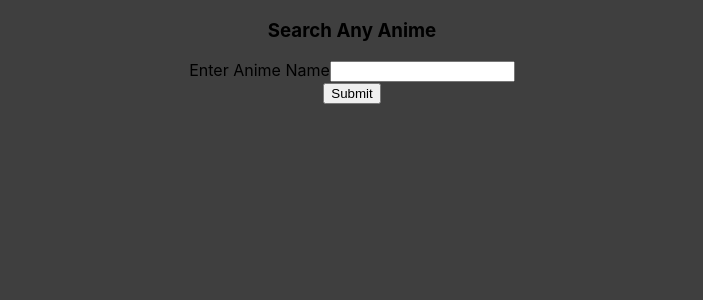
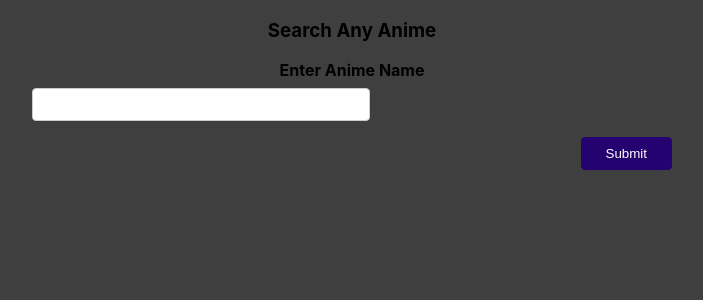
Before and after one commit to aryanda1/anim-link-gen, a React (Create React App) app: page / in a window 1280 px wide. Shown: the top 300 px of the page, without its empty margins (288-991 px from the left). Built offline with nearby package versions, Linux system fonts and the light colour scheme.

Commit message:
Added classes in searchAnime.

```diff
--- a/src/components/SearchAnime.js
+++ b/src/components/SearchAnime.js
@@ -1,9 +1,8 @@
 import { useRef } from "react";
 import Card from "../UI/Card";
 
-export default function Form(props) {
+export default function Form({ resetPrev, onSubmit, searchAnime, loading }) {
   const ref = useRef();
-  const { resetPrev, onSubmit,searchAnime  } = props;
 
   const submitHandler = async (e) => {
     e.preventDefault();
@@ -22,13 +21,17 @@ export default function Form(props) {
   };
 
   return (
-    <Card header='Search Any Anime'>
+    <Card header="Search Any Anime">
       <form>
-        <div>
+        <div className="form-control">
           <label htmlFor="name">Enter Anime Name</label>
           <input type="text" ref={ref} id="name" />
         </div>
-        <button onClick={submitHandler}>Submit</button>
+        <div className="form-actions">
+          <button className="link" onClick={submitHandler} disabled={loading}>
+            {loading ? "Searching" : "Submit"}
+          </button>
+        </div>
       </form>
     </Card>
   );
```
